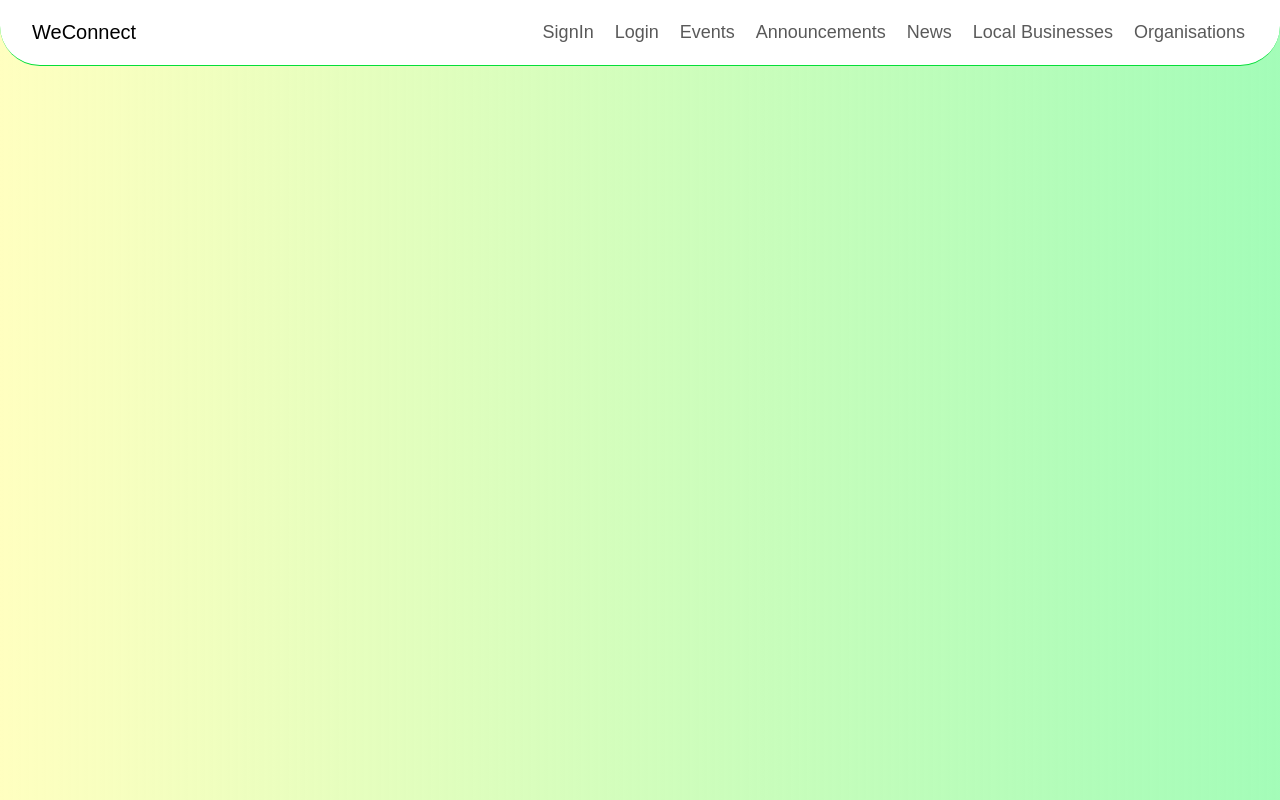
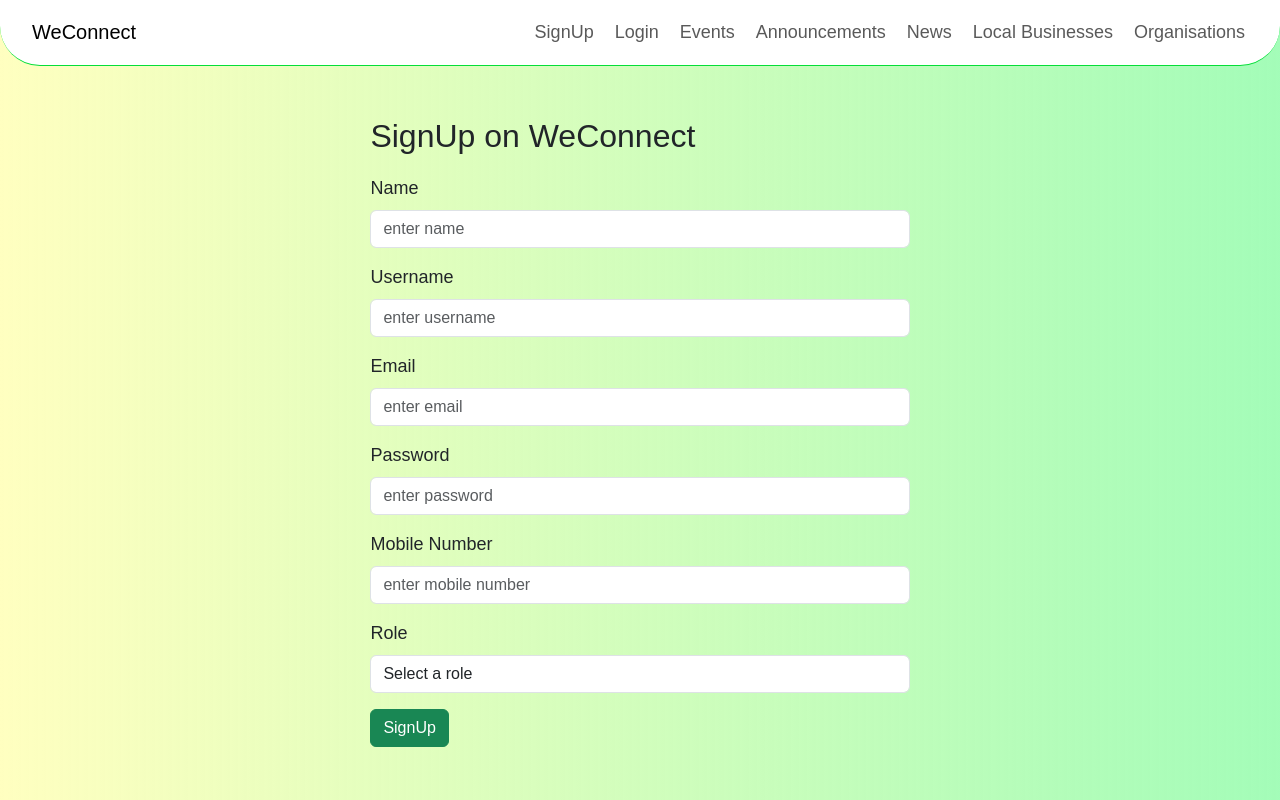
Before and after one commit to Rakshita4121/WeConnect, a React app in the folder frontend/: page /signup in a window 1280 px wide. Built offline with nearby package versions, Linux system fonts and the light colour scheme.

Commit message:
signin and login forms

```diff
--- a/frontend/src/index.css
+++ b/frontend/src/index.css
@@ -88,3 +88,7 @@ ul li::before {
 .testimonial-card:hover{
   box-shadow: 50px 50px 100px 5px rgba(17, 197, 32, 0.2);
 }
+.form-font{
+  font-size: 18px;
+  font-weight: 500;
+}
--- a/frontend/src/index.js
+++ b/frontend/src/index.js
@@ -4,6 +4,8 @@ import { BrowserRouter, Routes, Route } from "react-router-dom";
 import HomePage from './pages/Home';
 import './index.css';
 import Navbar from './layouts/Navbar';
+import SignUp from './pages/signup';
+import LogIn from './pages/login';
 
 const root = ReactDOM.createRoot(document.getElementById("root"));
 root.render(
@@ -12,6 +14,8 @@ root.render(
         <Navbar />
           <Routes>
             <Route path="/" element={<HomePage />} />
+            <Route path="/signup" element={<SignUp/>} />
+            <Route path='/login' element={<LogIn/>} />
           </Routes>
 
       </BrowserRouter>
--- a/frontend/src/layouts/Navbar.js
+++ b/frontend/src/layouts/Navbar.js
@@ -19,8 +19,8 @@ function Navbar() {
             </button>
             <div className="collapse navbar-collapse" id="navbarNavAltMarkup">
                 <div className="navbar-nav ms-auto">
-                    <a className="nav-link  navborder" href="#">SignIn</a>
-                    <a className="nav-link  navborder" href="#">Login</a>
+                    <a className="nav-link  navborder" href="/signup">SignUp</a>
+                    <a className="nav-link  navborder" href="/login">Login</a>
                     <a className="nav-link navborder">Events</a>
                     <a className="nav-link navborder">Announcements</a>
                     <a className="nav-link  navborder">News</a>
--- /dev/null
+++ b/frontend/src/pages/login.js
@@ -0,0 +1,31 @@
+import React from 'react';
+function LogIn() {
+    return (
+        <div className='row' style={{margin:"4% 6%"}}>
+            <div className='col-lg-6 col-sm-10 col-md-8 offset-lg-3 offset-md-2 offset-sm-1'>
+                <h2 style={{marginBottom:"20px"}}>Login on WeConnect</h2>
+                <form action="/login" method="post" class="needs-validation" novalidate>
+                <div class="mb-3">
+                    <label for="username" class="form-label form-font">Username</label>
+                    <input name="username" placeholder="enter username" type="text" id="username" class="form-control input-border" required />
+                     <div class="invalid-feedback">
+                        Please enter the username.
+                      </div>
+                </div>
+                <div class="mb-3">
+                    <label for="password" class="form-label form-font">Password</label>
+                    <input name="password" placeholder="enter password" type="password" id="password" class="form-control input-border" required />
+                     <div class="invalid-feedback">
+                        Please enter the password.
+                      </div>
+                </div>
+
+
+                <button class="btn btn-success">Login</button>
+            </form>
+            </div>
+        </div>
+     );
+}
+
+export default LogIn;
--- a/frontend/src/pages/signup.js
+++ b/frontend/src/pages/signup.js
@@ -0,0 +1,60 @@
+import React from 'react';
+function SignUp() {
+    return (
+        <div className='row' style={{margin:"4% 6%"}}>
+            <div className='col-lg-6 col-sm-10 offset-lg-3 offset-sm-1'>
+                <h2 style={{marginBottom:"20px"}}>SignUp on WeConnect</h2>
+                <form action="/signup" method="post" class="needs-validation" novalidate>
+                <div class="mb-3">
+                    <label for="name" class="form-label form-font">Name</label>
+                    <input name="name" placeholder="enter name" type="text" id="name" class="form-control input-border" required />
+                     <div class="invalid-feedback">
+                        Please enter your name.
+                      </div>
+                </div>
+                <div class="mb-3">
+                    <label for="username" class="form-label form-font">Username</label>
+                    <input name="username" placeholder="enter username" type="text" id="username" class="form-control input-border" required />
+                     <div class="invalid-feedback">
+                        Please enter the username.
+                      </div>
+                </div>
+                <div class="mb-3">
+                    <label for="email" class="form-label form-font">Email</label>
+                    <input name="email" placeholder="enter email" type="text" id="email" class="form-control input-border" required />
+                     <div class="invalid-feedback">
+                        Please enter the email.
+                      </div>
+                </div>
+                <div class="mb-3">
+                    <label for="password" class="form-label form-font">Password</label>
+                    <input name="password" placeholder="enter password" type="password" id="password" class="form-control input-border" required />
+                     <div class="invalid-feedback">
+                        Please enter the password.
+                      </div>
+                </div>
+                <div class="mb-3">
+                    <label for="mobile" class="form-label form-font">Mobile Number</label>
+                    <input name="mobile" placeholder="enter mobile number" type="number" id="mobile" class="form-control input-border" required />
+                     <div class="invalid-feedback">
+                        Please enter the mobile number.
+                      </div>
+                </div>
+                <div className="mb-3">
+                        <label htmlFor="role" className="form-label form-font">Role</label>
+                        <select name="role" id="role" className="form-control input-border" required>
+                            <option value="">Select a role</option>
+                            <option value="Resident">Resident</option>
+                            <option value="Community Head">Community Head</option>
+                            <option value="Organization Member">Organization Member</option>
+                        </select>
+                        <div className="invalid-feedback">Please select a role.</div>
+                    </div>
+                <button class="btn btn-success">SignUp</button>
+            </form>
+            </div>
+        </div>
+     );
+}
+
+export default SignUp;
```
